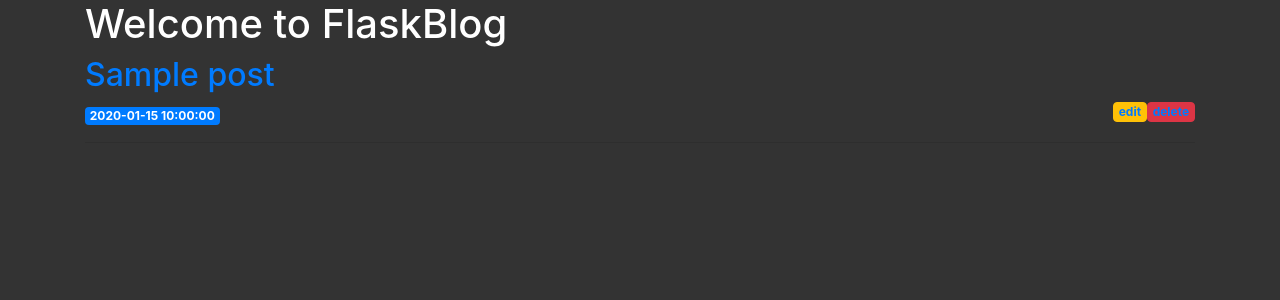
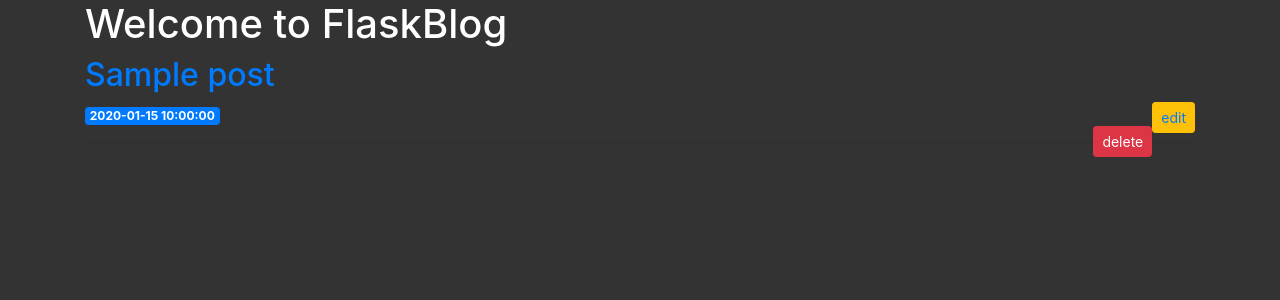
Before and after one commit to udujoel/flask_blog, a Flask app: template templates/index.html in a window 1280 px wide. Shown: the part 56-356 px from the top of the page. Run offline with Flask 3, Linux system fonts and the light colour scheme; the template is opened without the code that fills it: most values are stand-ins (such as "Sample title", 1, 10 or a date in 2020); some libraries are stand-ins or nearby versions.

Commit message:
Refactor delete route to use POST method and update index template for improved structure and confirmation on post deletion

```diff
--- a/app.py
+++ b/app.py
@@ -75,7 +75,7 @@ def edit(post_id):
 
     return render_template('edit.html', post=get_post(post_id))
 
-@app.route('/delete/<int:post_id>')
+@app.route('/<int:post_id>/delete', methods=('POST',))
 def delete(post_id):
     post = get_post(post_id)
     delete_post(post_id)
--- a/templates/index.html
+++ b/templates/index.html
@@ -1,24 +1,28 @@
-{% extends 'base.html' %}
-
-{% block content %}
-    <h1> {% block title %} Welcome to FlaskBlog {% endblock %} </h1>
+{% extends 'base.html' %} {% block content %}
+<h1>{% block title %} Welcome to FlaskBlog {% endblock %}</h1>
 {% for post in posts %}
 <a href="{{ url_for('post', post_id=post['id']) }}">
-            <h2> {{ post['title'] }} </h2>
+  <h2>{{ post['title'] }}</h2>
 </a>
 
 <span class="badge badge-primary"> {{ post['created'] }} </span>
 
-        <span class="badge badge-danger float-right btn btn-sm btn-danger">
-            <a href="{{ url_for('delete', post_id=post['id']) }}"> delete </a>
-        </span>
-
-        <span class="badge badge-warning float-right btn btn-sm btn-warning ">
+<span class="float-right btn btn-sm btn-warning" >
   <a href="{{ url_for('edit', post_id=post['id']) }}"> edit </a>
 </span>
 
-        <hr>
+<!-- <span class="badge badge-danger float-right btn btn-sm btn-danger">
+  <a href="{{ url_for('delete', post_id=post['id']) }}"
+  onclick="return confirm('Are you sure you want to delete this post?')"> delete </a>
+</span> -->
+<form action="{{ url_for('delete', post_id=post['id']) }}" method="POST">
+  <input
+    type="submit"
+    value="delete"
+    class="float-right btn btn-sm btn-danger"
+    onclick="return confirm('Are you sure you want to delete this post?')"
+  />
+</form>
+<hr />
 
-
-    {% endfor %}
-{% endblock %}
+{% endfor %} {% endblock %}
```
Lines whose indentation alone changed are shown as unchanged.
